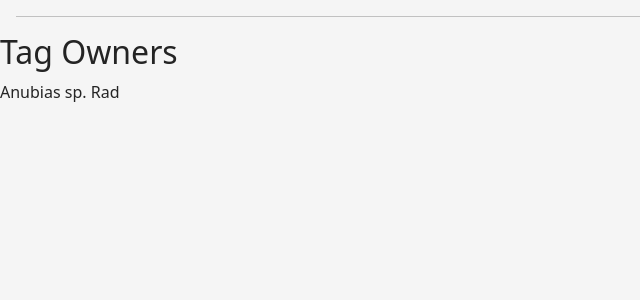
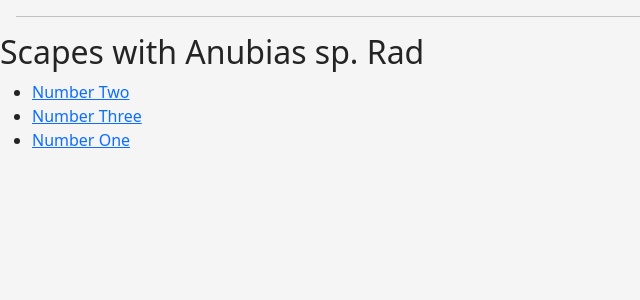
Before and after one commit to k1tig/aq4, a Django app: page /catalog/tag-list/1 in a window 1280 px wide. Shown: the part 113-413 px from the top of the page, without its empty margins (0-640 px from the left). Run offline with Django 5.2, Linux system fonts and the light colour scheme; data comes from the database, SQL or seed files in the repository; some libraries are stand-ins or nearby versions.

Commit message:
journal tag urls working

```diff
--- a/catalog/templates/tag_view.html
+++ b/catalog/templates/tag_view.html
@@ -2,10 +2,14 @@
 
 
     {% block content %}
-        <h1>Tag Owners</h1>
+        <h1>Scapes with {{tag}}</h1>
 
+        <ul>
+            {% for i in scape%}
+                <li> <a href="{% url 'scape_view' i.pk %}">{{i.scape_name}}</a></li>
+            {% endfor %}
+        </ul>
 
-            {{tag}}
 
 
 
--- a/catalog/views.py
+++ b/catalog/views.py
@@ -82,10 +82,13 @@ class UpdatePlantView(UpdateView):
 
 ### not fixed
 def tag_view(request, pk):
-    tag_returned = Plant.objects.get( id =  pk)
+    tag= Plant.objects.get( id =  pk)
+    scape = tag.scape_set.all()
+
 
     context = {
-        'tag' : tag_returned
+        'tag' : tag,
+        'scape': scape,
     }
 
     return render(request, 'tag_view.html', context)
```
